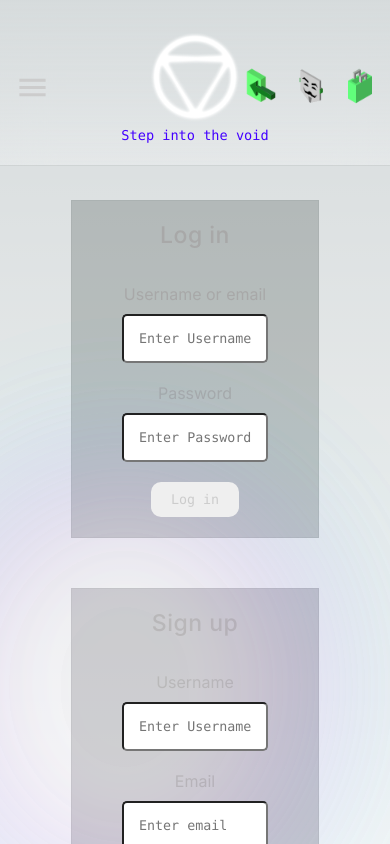
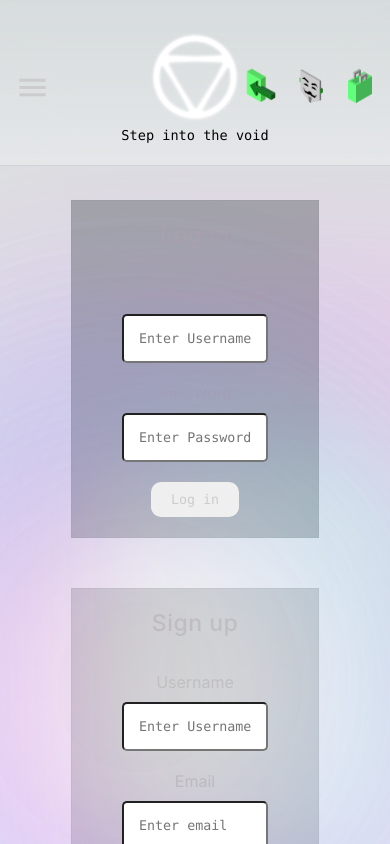
Before and after one commit to katelandcastelin/brightvoid-next-personal, a Next.js app: page /pages/log-in in a window 390 px wide. Shown: the top 844 px of the page. Built offline with nearby package versions, Linux system fonts and the light colour scheme.

Commit message:
feat/new-glow: added glow and themed colours, fixed positioning

```diff
--- a/app/components/Header.jsx
+++ b/app/components/Header.jsx
@@ -22,10 +22,6 @@ const Container = styled.div`
   );
   background-clip: padding-box;
   backdrop-filter: blur(24px);
-
-  p {
-    color: #4400ff;
-  }
 `;
 
 const LogoContainer = styled.div`
--- a/app/pages/log-in/logInPage.module.css
+++ b/app/pages/log-in/logInPage.module.css
@@ -37,77 +37,39 @@
 }
 
 .glow {
-  /* display: flex;
-  justify-content: center;
-  align-items: center;
-  position: absolute;
-  padding: 4rem 0;
-  z-index: -1;
-  opacity: 0.1;
-  left: 0; */
   height: 300px;
-  width: 250px;
+  width: 280px;
   border-radius: 50%;
   background: #ffffff;
 
   box-shadow:
   0px 0px 60px 30px #ffffff,
   0px 0px 100px 60px #ff00ff,
-  0px 0px 140px 90px #00ffff;
+  0px 0px 140px 190px #00ffff;
 
   opacity: 0.1;
   position: absolute;
   left: 0;
-  filter: blur(45px);
+  filter: blur(65px);
+  display: flex;
 }
+.glow2 {
+  height: 380px;
+  width: 280px;
+  border-radius: 10%;
+  background: #ffffff;
 
-/* .glow::before {
-  background: #fff;
-  border-radius: 50%;
-  width: 780px;
-  height: 860px;
+  box-shadow:
+  0px 0px 100px 10px #22ff00,
+  0px 0px 140px 190px #ff00ff;
+
+  opacity: 0.15;
+  position: absolute;
+  filter: blur(65px);
+  display: flex;
+  right: 0;
+  bottom: 0;
 }
-
-.glow::after {
-  background: #fff;
-  width: 240px;
-  height: 180px;
-  z-index: -1;
-  margin-left: -400px;
-}
-
-.glow::before,
-.glow::after {
-  content: "";
-  left: 50%;
-  position: absolute;
-  filter: blur(45px);
-  transform: translateZ(0);
-} */
-
-/* .glow:nth-of-type(1)::before {
-  background: #fff;
-  border-radius: 50%;
-  width: 480px;
-  height: 360px;
-  margin-left: -800px;
-  margin-top: 90px;
-}
-.glow:nth-of-type(1)::after {
-  background: #fff;
-  width: 240px;
-  height: 180px;
-  z-index: -1;
-  margin-left: 400px;
-}
-.glow:nth-of-type(1)::before,
-.glow:nth-of-type(1)::after {
-  content: "";
-  top: 20%;
-  position: absolute;
-  filter: blur(95px);
-  transform: translateZ(0);
-} */
 
 @media (max-width: 1280px) {
   .formBlock {
@@ -132,20 +94,6 @@
   .formBlock {
     margin: 0 0 50px 0;
   }
-
-  .glow::after {
-    background: var(--primary-glow);
-    width: 290px;
-    height: 280px;
-    z-index: -1;
-    top: -200px;
-    margin-left: -200px;
-  }
-
-  .glow:nth-of-type(1)::before {
-    margin-left: 50px;
-    margin-top: -800px;
-  }
 }
 
 @media (max-width: 800px) {
--- a/app/pages/log-in/page.jsx
+++ b/app/pages/log-in/page.jsx
@@ -37,9 +37,12 @@ export default function LogInPage() {
   return (
     <div className={styles.main}>
       <div className={styles.formsContainer}>
+
         <div className={styles.glow} />
         <div className={styles.glow} />
-        <div className={styles.formBlock} style={{background: 'rgba(13, 26, 21, 0.2)'}}>
+        <div className={styles.glow2} />
+
+        <div className={styles.formBlock} style={{background: 'rgba(20, 39, 32, 0.3)'}}>
           <form className={styles.form}>
             <p className={styles.formHeader}>Log in</p>
             <Label>Username or email</Label>
@@ -50,7 +53,7 @@ export default function LogInPage() {
           <SubmitButton type="submit" value="Log in" />
         </div>
 
-        <div className={styles.formBlock} style={{background: 'rgba(17, 13, 26, 0.2)'}}>
+        <div className={styles.formBlock} style={{background: 'rgba(13, 26, 21, 0.2)'}}>
           <form className={styles.form}>
             <p className={styles.formHeader}>Sign up</p>
             <Label>Username</Label>
```
